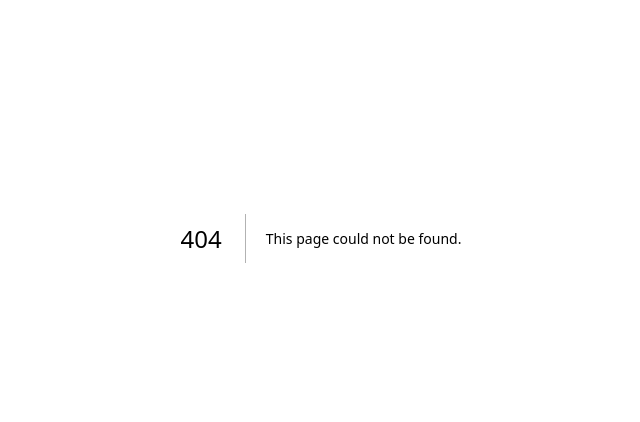
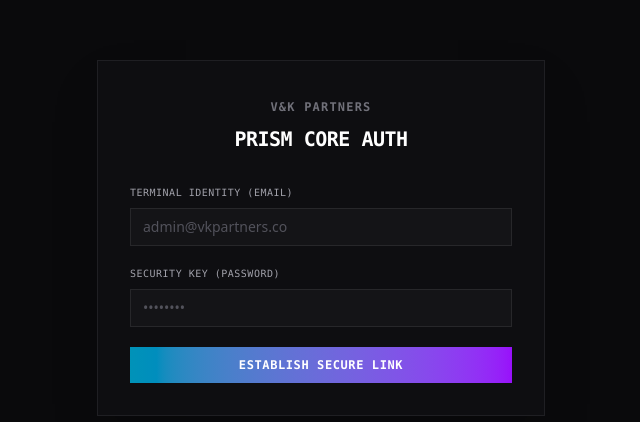
Before and after one commit to jeremymcgowan/vk-prism-frontend, a Next.js app: page /login in a window 1280 px wide. Before the commit this address had no page. Shown: the part 162-584 px from the top of the page, without its empty margins (319-959 px from the left). Built offline with nearby package versions, Linux system fonts and the light colour scheme.

Commit message:
feat: deploy secure server-side supabase auth gate and login portal

```diff
--- a/package.json
+++ b/package.json
@@ -9,6 +9,8 @@
     "lint": "eslint"
   },
   "dependencies": {
+    "@supabase/ssr": "^0.12.3",
+    "@supabase/supabase-js": "^2.110.7",
     "next": "16.2.10",
     "react": "19.2.4",
     "react-dom": "19.2.4"
--- /dev/null
+++ b/src/app/login/page.tsx
@@ -0,0 +1,90 @@
+'use client'
+
+import React, { useState } from 'react'
+import { useRouter } from 'next/navigation'
+import { createClient } from '@/utils/supabase/client' // Ensure you have a client initialization utility or use standard supabase-js client layout
+
+export default function LoginPage() {
+  const [email, setEmail] = useState('')
+  const [password, setPassword] = useState('')
+  const [loading, setLoading] = useState(false)
+  const [error, setError] = useState<string | null>(null)
+  const router = useRouter()
+
+  const handleLogin = async (e: React.FormEvent) => {
+    e.preventDefault()
+    setLoading(true)
+    setError(null)
+
+    // Quick client instantiation fallback logic
+    const { createBrowserClient } = await import('@supabase/ssr')
+    const supabase = createBrowserClient(
+      process.env.NEXT_PUBLIC_SUPABASE_URL!,
+      process.env.NEXT_PUBLIC_SUPABASE_ANON_KEY!
+    )
+
+    const { error: authError } = await supabase.auth.signInWithPassword({
+      email,
+      password,
+    })
+
+    if (authError) {
+      setError(authError.message)
+      setLoading(false)
+    } else {
+      router.push('/dashboard')
+      router.refresh()
+    }
+  }
+
+  return (
+    <div className="flex min-h-screen w-screen items-center justify-center bg-[#0A0A0C] text-[#E4E4E7] antialiased">
+      <div className="w-full max-w-md rounded-lg border border-[#1F1F23] bg-[#0E0E11] p-8 shadow-2xl">
+        <div className="mb-8 text-center">
+          <span className="font-mono text-xs font-bold tracking-widest text-[#71717A]">V&K PARTNERS</span>
+          <h1 className="mt-2 font-mono text-xl font-bold tracking-tight text-white">PRISM CORE AUTH</h1>
+        </div>
+
+        <form onSubmit={handleLogin} className="space-y-5">
+          <div>
+            <label className="block font-mono text-[10px] uppercase tracking-wider text-[#A1A1AA] mb-2">Terminal Identity (Email)</label>
+            <input
+              type="email"
+              required
+              value={email}
+              onChange={(e) => setEmail(e.target.value)}
+              className="w-full rounded-md border border-[#27272A] bg-[#141417] px-3 py-2 text-sm text-white placeholder-[#52525B] focus:border-purple-500 focus:outline-none transition-all"
+              placeholder="admin@vkpartners.co"
+            />
+          </div>
+
+          <div>
+            <label className="block font-mono text-[10px] uppercase tracking-wider text-[#A1A1AA] mb-2">Security Key (Password)</label>
+            <input
+              type="password"
+              required
+              value={password}
+              onChange={(e) => setPassword(e.target.value)}
+              className="w-full rounded-md border border-[#27272A] bg-[#141417] px-3 py-2 text-sm text-white placeholder-[#52525B] focus:border-purple-500 focus:outline-none transition-all"
+              placeholder="••••••••"
+            />
+          </div>
+
+          {error && (
+            <div className="rounded border border-red-900/50 bg-red-950/20 px-3 py-2 text-xs text-red-400 font-mono">
+              ERR: {error}
+            </div>
+          )}
+
+          <button
+            type="submit"
+            disabled={loading}
+            className="w-full rounded-md bg-gradient-to-r from-cyan-600 to-purple-600 py-2.5 text-xs font-mono font-bold uppercase tracking-wider text-white hover:opacity-95 active:scale-[0.99] transition-all disabled:opacity-50"
+          >
+            {loading ? 'Verifying Telemetry...' : 'Establish Secure Link'}
+          </button>
+        </form>
+      </div>
+    </div>
+  )
+}
--- /dev/null
+++ b/src/middleware.ts
@@ -0,0 +1,53 @@
+import { createServerClient } from '@supabase/ssr'
+import { NextResponse, type NextRequest } from 'next/server'
+
+export async function middleware(request: NextRequest) {
+  let supabaseResponse = NextResponse.next({
+    request,
+  })
+
+  const supabase = createServerClient(
+    process.env.NEXT_PUBLIC_SUPABASE_URL!,
+    process.env.NEXT_PUBLIC_SUPABASE_ANON_KEY!,
+    {
+      cookies: {
+        getAll() {
+          return request.cookies.getAll()
+        },
+        setAll(cookiesToSet) {
+          cookiesToSet.forEach(({ name, value, options }) => request.cookies.set(name, value))
+          supabaseResponse = NextResponse.next({
+            request,
+          })
+          cookiesToSet.forEach(({ name, value, options }) =>
+            supabaseResponse.cookies.set(name, value, options)
+          )
+        },
+      },
+    }
+  )
+
+  const {
+    data: { user },
+  } = await supabase.auth.getUser()
+
+  // Guard rails: Redirect unauthenticated users trying to hit the dashboard back to login
+  if (!user && request.nextUrl.pathname.startsWith('/dashboard')) {
+    const url = request.nextUrl.clone()
+    url.pathname = '/login'
+    return NextResponse.redirect(url)
+  }
+
+  // Redirect authenticated users away from login straight to ecosystem overview
+  if (user && request.nextUrl.pathname.startsWith('/login')) {
+    const url = request.nextUrl.clone()
+    url.pathname = '/dashboard'
+    return NextResponse.redirect(url)
+  }
+
+  return supabaseResponse
+}
+
+export const config = {
+  matcher: ['/dashboard/:path*', '/login'],
+}
--- /dev/null
+++ b/src/utils/supabase/client.ts
@@ -0,0 +1,8 @@
+import { createBrowserClient } from '@supabase/ssr'
+
+export function createClient() {
+  return createBrowserClient(
+    process.env.NEXT_PUBLIC_SUPABASE_URL!,
+    process.env.NEXT_PUBLIC_SUPABASE_ANON_KEY!
+  )
+}
--- /dev/null
+++ b/src/utils/supabase/server.ts
@@ -0,0 +1,28 @@
+import { createServerClient } from '@supabase/ssr'
+import { cookies } from 'next/headers'
+
+export async function createClient() {
+  const cookieStore = await cookies()
+
+  return createServerClient(
+    process.env.NEXT_PUBLIC_SUPABASE_URL!,
+    process.env.NEXT_PUBLIC_SUPABASE_ANON_KEY!,
+    {
+      cookies: {
+        getAll() {
+          return cookieStore.getAll()
+        },
+        setAll(cookiesToSet) {
+          try {
+            cookiesToSet.forEach(({ name, value, options }) =>
+              cookieStore.set(name, value, options)
+            )
+          } catch {
+            // The `setAll` method can be called from a Server Component
+            // which cannot write cookies. This can be safely ignored if middleware handles it.
+          }
+        },
+      },
+    }
+  )
+}
```
Also changed, not shown: 1 other file (tests, documents, lock files or other folders).
